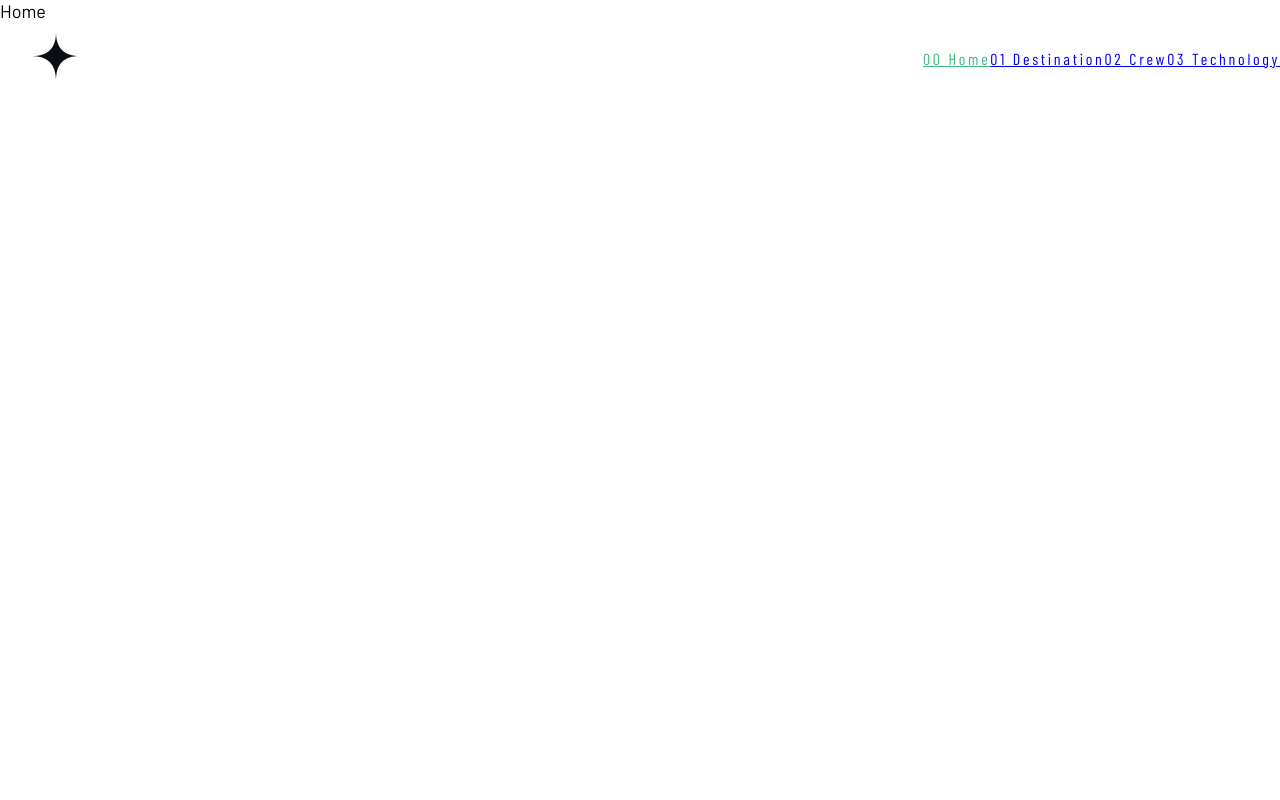
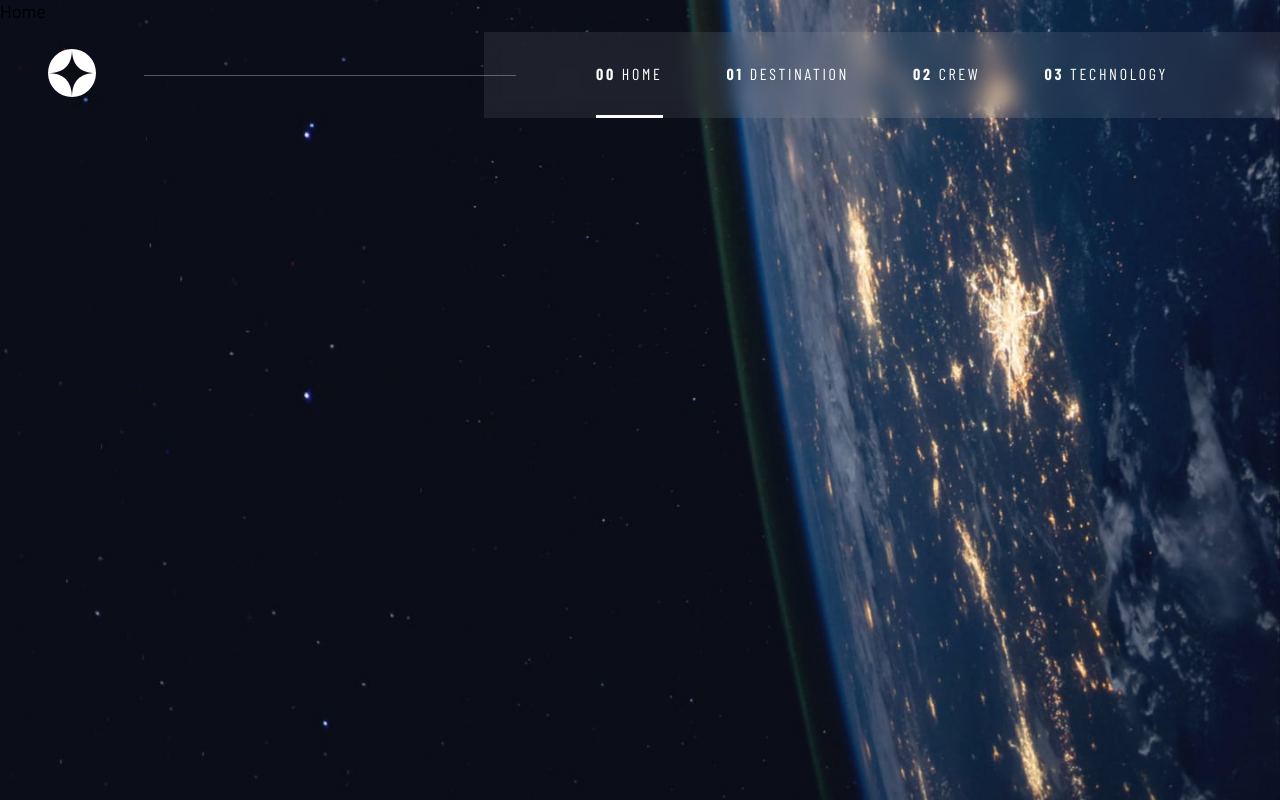
Before and after one commit to chazn3x/space-tourism, a Vue app: page / in a window 1280 px wide. Built offline with nearby package versions, Linux system fonts and the light colour scheme; a web font is replaced by a local one.

Commit message:
header component responsive + mobile menu

```diff
--- a/src/App.vue
+++ b/src/App.vue
@@ -6,10 +6,52 @@
 <script>
 import Header from './components/macro/Header.vue'
 import Main from './components/macro/Main.vue'
+// import data from './data/data.js'
 
 export default {
   name: 'App',
-  components: {Header, Main}
+  components: {Header, Main},
+  data() {
+    return {
+      // data
+    }
+  },
+  provide() {
+    let device = ''
+    window.innerWidth < 768 ?
+      device = 'mobile' :
+        window.innerWidth < 992 ?
+          device = 'tablet' :
+            device = 'desktop'
+    window.addEventListener('resize', () => {
+      window.innerWidth < 768 ?
+        device = 'mobile' :
+          window.innerWidth < 992 ?
+            device = 'tablet' :
+              device = 'desktop'
+    })
+    return {
+      device
+    }
+  },
+  // computed: {
+  //   device() {
+  //     let device = ''
+  //     window.innerWidth < 768 ?
+  //       device = 'mobile' :
+  //         window.innerWidth < 992 ?
+  //           device = 'tablet' :
+  //             device = 'desktop'
+  //     window.addEventListener('resize', () => {
+  //       window.innerWidth < 768 ?
+  //         device = 'mobile' :
+  //           window.innerWidth < 992 ?
+  //             device = 'tablet' :
+  //               device = 'desktop'
+  //     })
+  //     return device
+  //   }
+  // }
 }
 </script>
 
--- a/src/assets/style/index.scss
+++ b/src/assets/style/index.scss
@@ -1,6 +1,8 @@
 @import url('https://fonts.googleapis.com/css2?family=Bellefair&display=swap');
-@import url('https://fonts.googleapis.com/css2?family=Barlow+Condensed&display=swap');
+@import url('https://fonts.googleapis.com/css2?family=Barlow+Condensed:wght@400;700&display=swap');
 @import url('https://fonts.googleapis.com/css2?family=Barlow&display=swap');
+// colors
+@import './variables.scss';
 
 * {
   margin: 0;
@@ -35,6 +37,7 @@ h5, .sub-heading-2, nav {
 h5 {
   font-size: 28px;
   letter-spacing: 4.75;
+  color: $blue;
 }
 .sub-heading-2 {
   font-size: 14px;
@@ -44,7 +47,13 @@ nav {
   font-size: 16px;
   letter-spacing: 2.7px;
 }
-
-// colors
-$black: #0B0D17;
-$blue: #D0D6F9;
+// commons
+.background {
+  position: absolute;
+  width: 100%;
+  height: 100%;
+  z-index: -1;
+  background-position: center;
+  background-repeat: no-repeat;
+  background-size: cover;
+}
--- /dev/null
+++ b/src/assets/style/variables.scss
@@ -0,0 +1,4 @@
+// Colors
+$black: #0B0D17;
+$blue: #D0D6F9;
+$white: #ffffff;
--- a/src/components/macro/Header.vue
+++ b/src/components/macro/Header.vue
@@ -1,36 +1,162 @@
 <template>
   <header class="header">
-    <div class="logo">
+    <router-link to="/" class="logo" title="Home">
       <img src="../../assets/shared/logo.svg" alt="">
+    </router-link>
+    <div class="line" v-if="device === 'desktop'"></div>
+    <button v-if="device === 'mobile'" class="menu-button" @click="openMenu">
+      <img v-if="!menu" src="../../assets/shared/icon-hamburger.svg" alt="">
+      <img v-else src="../../assets/shared/icon-close.svg" alt="">
+    </button>
+    <div class="menu" v-if="menu || device != 'mobile'">
+      <nav class="menu-links">
+        <router-link v-for="(link, i) in links" :key="i" class="menu-link" :to="link.url" :title="link.title" @click="openMenu"><span v-if="device != 'tablet'" class="bold">0{{i}}</span> {{link.name}}</router-link>
+      </nav>
     </div>
-    <nav>
-      <router-link class="prova" to="/">00 Home</router-link>
-      <router-link class="prova" to="/destination">01 Destination</router-link>
-      <router-link class="prova" to="/crew">02 Crew</router-link>
-      <router-link class="prova" to="/technology">03 Technology</router-link>
-    </nav>
   </header>
 </template>
 
 <script>
 export default {
-  name: 'HeaderComponent'
+  name: 'HeaderComponent',
+  data() {
+    return {
+      menu: false,
+      device: '',
+      links: [
+        {
+          url: '/',
+          name: 'HOME',
+          title: 'Home'
+        },
+        {
+          url: '/destination',
+          name: 'DESTINATION',
+          title: 'Destination'
+        },
+        {
+          url: '/crew',
+          name: 'CREW',
+          title: 'Crew'
+        },
+        {
+          url: '/technology',
+          name: 'TECHNOLOGY',
+          title: 'Technology'
+        },
+      ]
+    }
+  },
+  methods: {
+    openMenu() {
+      this.menu = !(this.menu)
+    }
+  },
+  created() {
+    window.innerWidth < 768 ?
+      this.device = 'mobile' :
+        window.innerWidth < 992 ?
+          this.device = 'tablet' :
+            this.device = 'desktop'
+    window.addEventListener('resize', () => {
+      window.innerWidth < 768 ?
+        this.device = 'mobile' :
+          window.innerWidth < 992 ?
+            (
+              this.device = 'tablet',
+              this.menu = false
+              ) :
+              this.device = 'desktop'
+    })
+  },
 }
 </script>
 
 <style lang="scss" scoped>
+@import '../../assets/style/variables.scss';
 .header {
   position: fixed;
   display: flex;
+  justify-content: space-between;
   align-items: center;
-  justify-content: space-between;
   width: 100%;
+  padding: 1rem;
+  @media screen and (min-width: 768px) {
+    padding: 0;
+  }
+  @media screen and (min-width: 992px) {
+    padding: 2rem 0;
+  }
   .logo {
-    padding: 2rem;
+    @media screen and (min-width: 768px) {
+      margin: 0 3rem;
+    }
   }
-  .prova {
-    &.router-link-exact-active {
-      color: #42b983;
+  .line {
+    margin-right: -2rem;
+    width: 100%;
+    height: 1px;
+    background: rgba(255,255,255,.3);
+  }
+  .menu {
+    position: absolute;
+    top: 0;
+    right: 0;
+    z-index: -1;
+    background-color: #c8c8c81a;
+    backdrop-filter: blur(10px);
+    padding-top: 5rem;
+    width: 70vw;
+    height: 100vh;
+    @media screen and (min-width: 768px) {
+      min-width: max-content;
+      max-width: max-content;
+      height: auto;
+      padding-top: 0;
+      padding: 0 1rem;
+      position: unset;
+    }
+    @media screen and (min-width: 992px) {
+      padding: 0 5rem;
+    }
+    &-button {
+      background: none;
+      box-shadow: none;
+      border: none;
+      cursor: pointer;
+    }
+    &-links {
+      display: flex;
+      flex-direction: column;
+      @media screen and (min-width: 768px) {
+        flex-direction: row;
+      }
+    }
+    .menu-link {
+      color: $white;
+      margin: .7rem 0;
+      padding: .5rem 3rem;
+      text-decoration: none;
+      transition: border-bottom .2s;
+      @media screen and (min-width: 768px) {
+        padding: 2rem 0;
+        margin: 0 2rem;
+      }
+      .bold {
+        font-weight: 700;
+      }
+      &.router-link-exact-active {
+        border-right: 3px solid $white;
+        @media screen and (min-width: 768px) {
+          border-right: none;
+          border-bottom: 3px solid $white;
+        }
+      }
+      &:not(.router-link-exact-active):hover {
+        @media screen and (min-width: 768px) {
+          border-bottom: 3px solid rgba(255,255,255,.5);
+        }
+      }
     }
   }
 }
--- a/src/views/Crew.vue
+++ b/src/views/Crew.vue
@@ -1,4 +1,5 @@
 <template>
+<div class="background"></div>
   Crew
 </template>
 
@@ -9,5 +10,13 @@ export default {
 </script>
 
 <style lang="scss" scoped>
-
+.background {
+  background-image: url('../assets/crew/background-crew-mobile.jpg');
+  @media screen and (min-width: 768px) {
+    background-image: url('../assets/crew/background-crew-tablet.jpg');
+  }
+  @media screen and (min-width: 992px) {
+    background-image: url('../assets/crew/background-crew-desktop.jpg');
+  }
+}
 </style>
--- a/src/views/Destination.vue
+++ b/src/views/Destination.vue
@@ -1,4 +1,5 @@
 <template>
+<div class="background"></div>
   Destination
 </template>
 
@@ -9,5 +10,13 @@ export default {
 </script>
 
 <style lang="scss" scoped>
-
+.background {
+  background-image: url('../assets/destination/background-destination-mobile.jpg');
+  @media screen and (min-width: 768px) {
+    background-image: url('../assets/destination/background-destination-tablet.jpg');
+  }
+  @media screen and (min-width: 992px) {
+    background-image: url('../assets/destination/background-destination-desktop.jpg');
+  }
+}
 </style>
--- a/src/views/Home.vue
+++ b/src/views/Home.vue
@@ -1,4 +1,5 @@
 <template>
+  <div class="background"></div>
   Home
 </template>
 
@@ -9,5 +10,13 @@ export default {
 </script>
 
 <style lang="scss" scoped>
-
+.background {
+  background-image: url('../assets/home/background-home-mobile.jpg');
+  @media screen and (min-width: 768px) {
+    background-image: url('../assets/home/background-home-tablet.jpg');
+  }
+  @media screen and (min-width: 992px) {
+    background-image: url('../assets/home/background-home-desktop.jpg');
+  }
+}
 </style>
--- a/src/views/Technology.vue
+++ b/src/views/Technology.vue
@@ -1,4 +1,5 @@
 <template>
+<div class="background"></div>
   Technology
 </template>
 
@@ -9,5 +10,13 @@ export default {
 </script>
 
 <style lang="scss" scoped>
-
+.background {
+  background-image: url('../assets/technology/background-technology-mobile.jpg');
+  @media screen and (min-width: 768px) {
+    background-image: url('../assets/technology/background-technology-tablet.jpg');
+  }
+  @media screen and (min-width: 992px) {
+    background-image: url('../assets/technology/background-technology-desktop.jpg');
+  }
+}
 </style>
```
